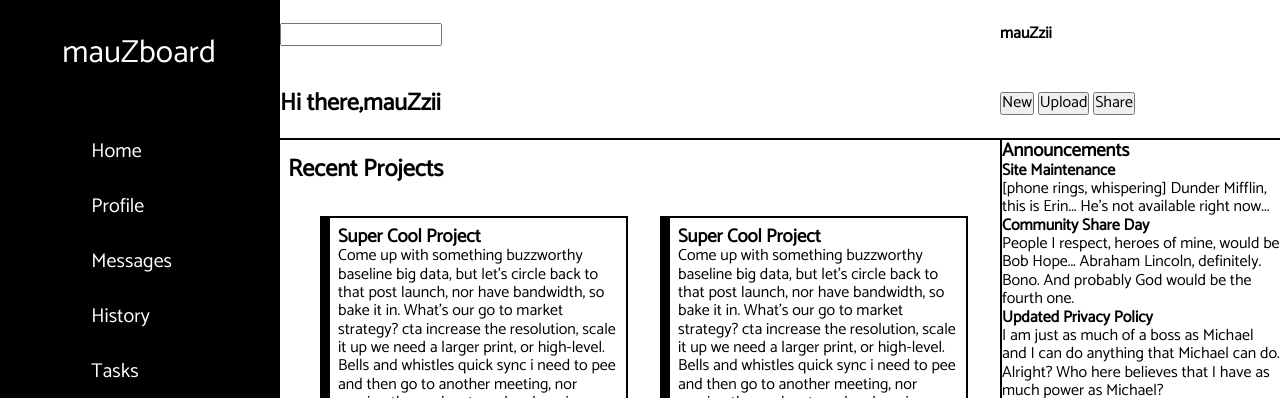
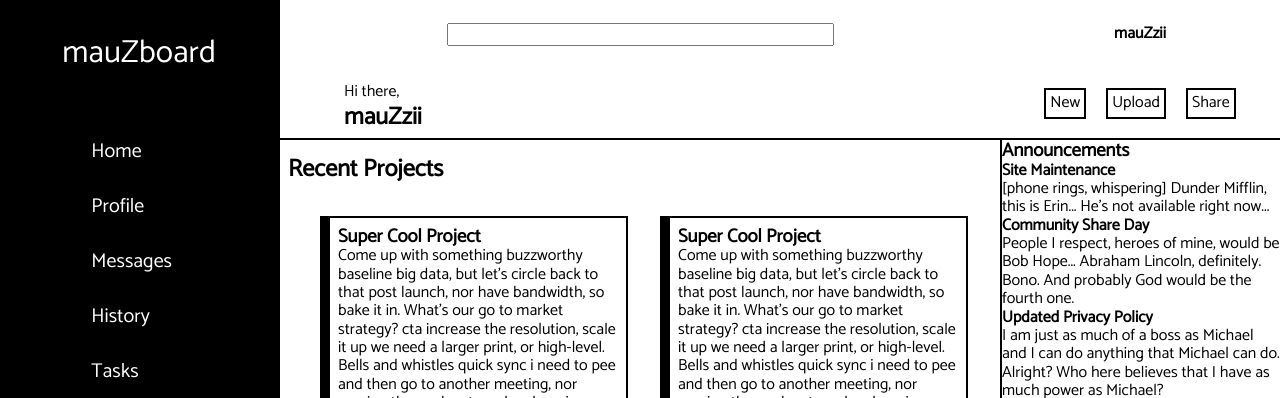
Before and after one commit to mauZzii/admin-page, a plain HTML site: page index.html in a window 1280 px wide. Shown: the top 398 px of the page. Drawn offline with Linux system fonts and the light colour scheme.

Commit message:
styled header

```diff
--- a/index.html
+++ b/index.html
@@ -12,7 +12,7 @@
     <div class="grid-container">
         <header class="admin-header">
                 <div class="searchbar">
-                    <input type="search" id="search" />
+                    <input type="search" id="search" size="50"/>
                 </div>
                 <div class="profile-options">
                     <div class="account-pic"></div>
@@ -21,7 +21,8 @@
                 <div class="greeting">
                     <div class="account-pic"></div>
                     <h2 class="account-name">
-                        <span>Hi there,</span>mauZzii
+                        <span>Hi there,</span><br>
+                        mauZzii
                     </h2>
                 </div>
                 <div class="project-options">
--- a/styles/style.css
+++ b/styles/style.css
@@ -44,18 +44,36 @@ body {
 
 .searchbar {
     grid-area: input;
+    justify-self: center;
 }
 
 .profile-options {
     grid-area: profile;
+    justify-self: center;
 }
 
 .greeting {
     grid-area: greeting;
+    margin-left: 4rem;
+}
+
+.account-name span {
+    font-weight: 1;
+    font-size: 1rem;
 }
 
 .project-options {
     grid-area: buttons;
+    justify-self: center;
+
+    display: flex;
+    gap: 1.25rem;
+}
+
+.project-options button {
+    background-color: white;
+    border: black solid 2px;
+    padding: .25rem;
 }
 
 .admin-nav {
```
